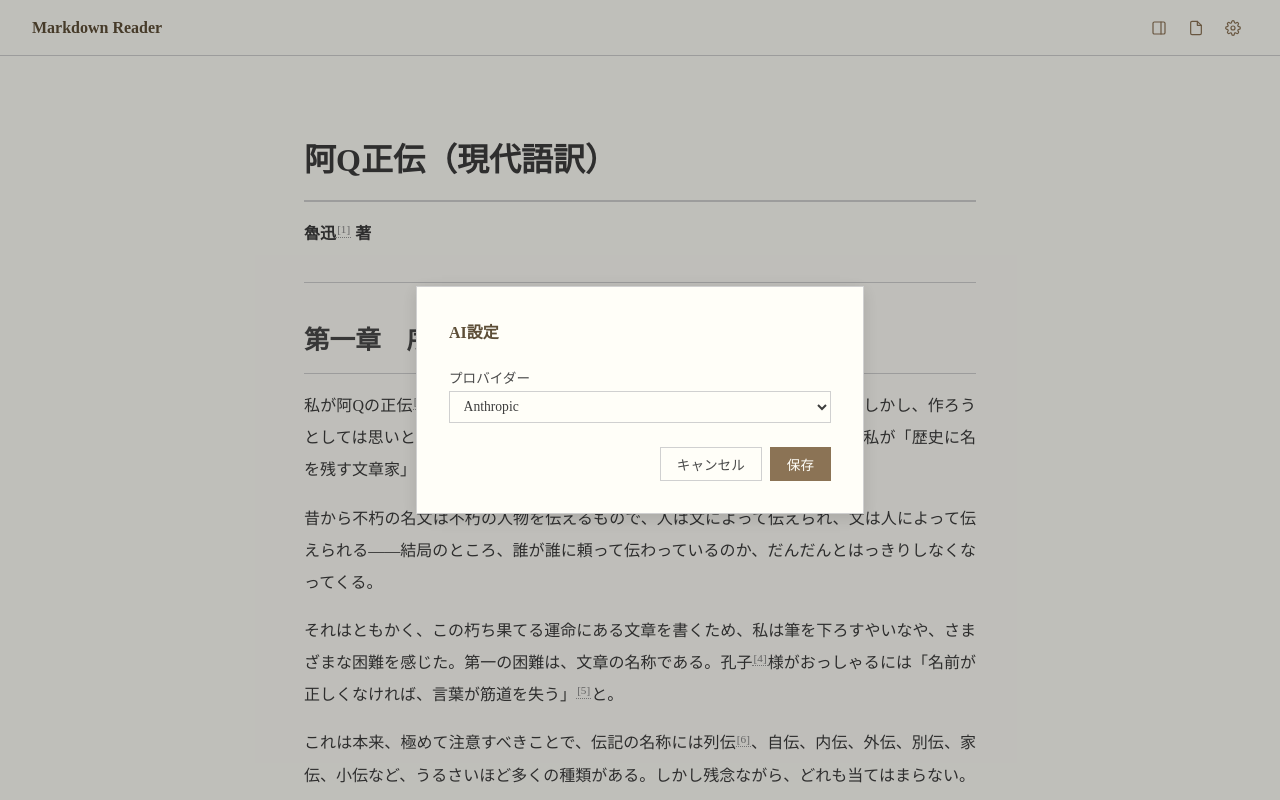
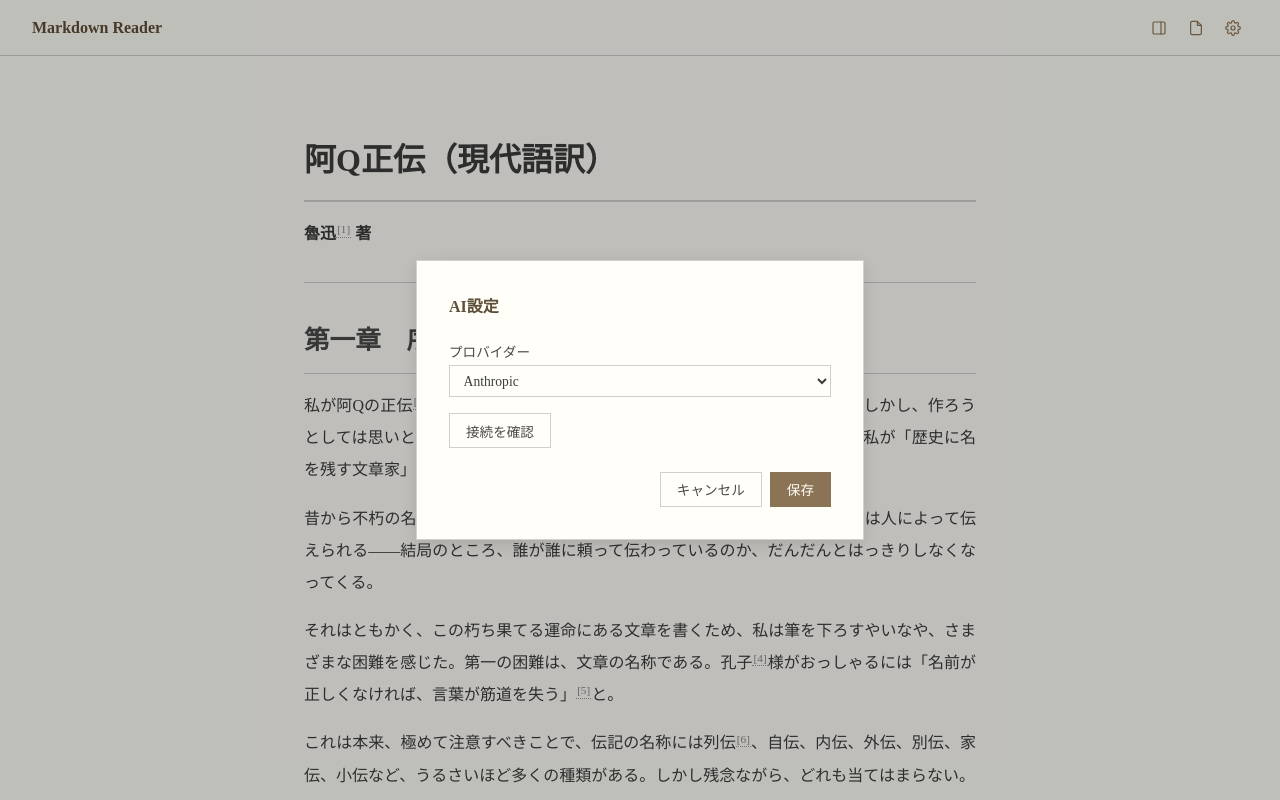
Before and after one commit to Xilorole/markdown-reader, a React (Vite) app: page / in a window 1280 px wide. Both pictures are taken after a click on the button "設定". Shown: the top 800 px of the page. Built offline with nearby package versions, Linux system fonts and the light colour scheme.

Commit message:
Add connection test functionality to SettingsDialog

```diff
--- a/src/components/SettingsDialog/SettingsDialog.module.css
+++ b/src/components/SettingsDialog/SettingsDialog.module.css
@@ -78,3 +78,24 @@
 .btnSecondary:hover {
   background: var(--color-bg-hover);
 }
+
+.testRow {
+  display: flex;
+  align-items: center;
+  gap: var(--space-md);
+  margin-bottom: var(--space-lg);
+}
+
+.testRow .btnSecondary {
+  flex-shrink: 0;
+}
+
+.testRow .btnSecondary:disabled {
+  opacity: 0.6;
+  cursor: default;
+}
+
+.testMessage {
+  font-size: var(--font-size-body);
+  line-height: 1.4;
+}
--- a/src/components/SettingsDialog/SettingsDialog.tsx
+++ b/src/components/SettingsDialog/SettingsDialog.tsx
@@ -1,6 +1,9 @@
 import { useState } from 'react';
 import type { AiProviderConfig, AiProviderType } from '@/types';
+import { createAiProvider } from '@/services/ai-provider';
 import styles from './SettingsDialog.module.css';
+
+type TestStatus = 'idle' | 'testing' | 'success' | 'error';
 
 interface SettingsDialogProps {
   open: boolean;
@@ -14,18 +17,48 @@ export function SettingsDialog({ open, config, onSave, onClose }: SettingsDialog
   const [endpoint, setEndpoint] = useState(config.endpoint ?? '');
   const [apiKey, setApiKey] = useState(config.apiKey ?? '');
   const [deployment, setDeployment] = useState(config.deploymentName ?? '');
+  const [testStatus, setTestStatus] = useState<TestStatus>('idle');
+  const [testMessage, setTestMessage] = useState('');
 
   if (!open) return null;
 
+  const buildConfig = (): AiProviderConfig => ({
+    type,
+    endpoint: endpoint || undefined,
+    apiKey: apiKey || undefined,
+    deploymentName: deployment || undefined,
+  });
+
+  const handleTest = async () => {
+    const cfg = buildConfig();
+    if (cfg.type === 'none') return;
+
+    setTestStatus('testing');
+    setTestMessage('');
+
+    try {
+      const provider = createAiProvider(cfg);
+      await provider.complete({
+        context: '接続テスト',
+        selectedText: 'テスト',
+      });
+      setTestStatus('success');
+      setTestMessage('接続に成功しました');
+    } catch (e) {
+      setTestStatus('error');
+      setTestMessage(e instanceof Error ? e.message : '接続に失敗しました');
+    }
+  };
+
   const handleSave = () => {
-    onSave({
-      type,
-      endpoint: endpoint || undefined,
-      apiKey: apiKey || undefined,
-      deploymentName: deployment || undefined,
-    });
+    onSave(buildConfig());
     onClose();
   };
+
+  const statusColor =
+    testStatus === 'success' ? '#5a8a5a' :
+    testStatus === 'error' ? '#a05050' :
+    'var(--color-text-muted)';
 
   return (
     <div className={styles.overlay} onClick={onClose}>
@@ -37,7 +70,7 @@ export function SettingsDialog({ open, config, onSave, onClose }: SettingsDialog
           <select
             className={styles.select}
             value={type}
-            onChange={(e) => setType(e.target.value as AiProviderType)}
+            onChange={(e) => { setType(e.target.value as AiProviderType); setTestStatus('idle'); }}
           >
             <option value="none">無効</option>
             <option value="anthropic">Anthropic</option>
@@ -53,7 +86,7 @@ export function SettingsDialog({ open, config, onSave, onClose }: SettingsDialog
                 className={styles.input}
                 type="text"
                 value={endpoint}
-                onChange={(e) => setEndpoint(e.target.value)}
+                onChange={(e) => { setEndpoint(e.target.value); setTestStatus('idle'); }}
                 placeholder="https://xxx.openai.azure.com"
               />
             </label>
@@ -63,7 +96,7 @@ export function SettingsDialog({ open, config, onSave, onClose }: SettingsDialog
                 className={styles.input}
                 type="password"
                 value={apiKey}
-                onChange={(e) => setApiKey(e.target.value)}
+                onChange={(e) => { setApiKey(e.target.value); setTestStatus('idle'); }}
               />
             </label>
             <label className={styles.label}>
@@ -72,10 +105,27 @@ export function SettingsDialog({ open, config, onSave, onClose }: SettingsDialog
                 className={styles.input}
                 type="text"
                 value={deployment}
-                onChange={(e) => setDeployment(e.target.value)}
+                onChange={(e) => { setDeployment(e.target.value); setTestStatus('idle'); }}
               />
             </label>
           </>
+        )}
+
+        {type !== 'none' && (
+          <div className={styles.testRow}>
+            <button
+              className={styles.btnSecondary}
+              onClick={handleTest}
+              disabled={testStatus === 'testing'}
+            >
+              {testStatus === 'testing' ? '接続中...' : '接続を確認'}
+            </button>
+            {testStatus !== 'idle' && testStatus !== 'testing' && (
+              <span className={styles.testMessage} style={{ color: statusColor }}>
+                {testMessage}
+              </span>
+            )}
+          </div>
         )}
 
         <div className={styles.actions}>
```
